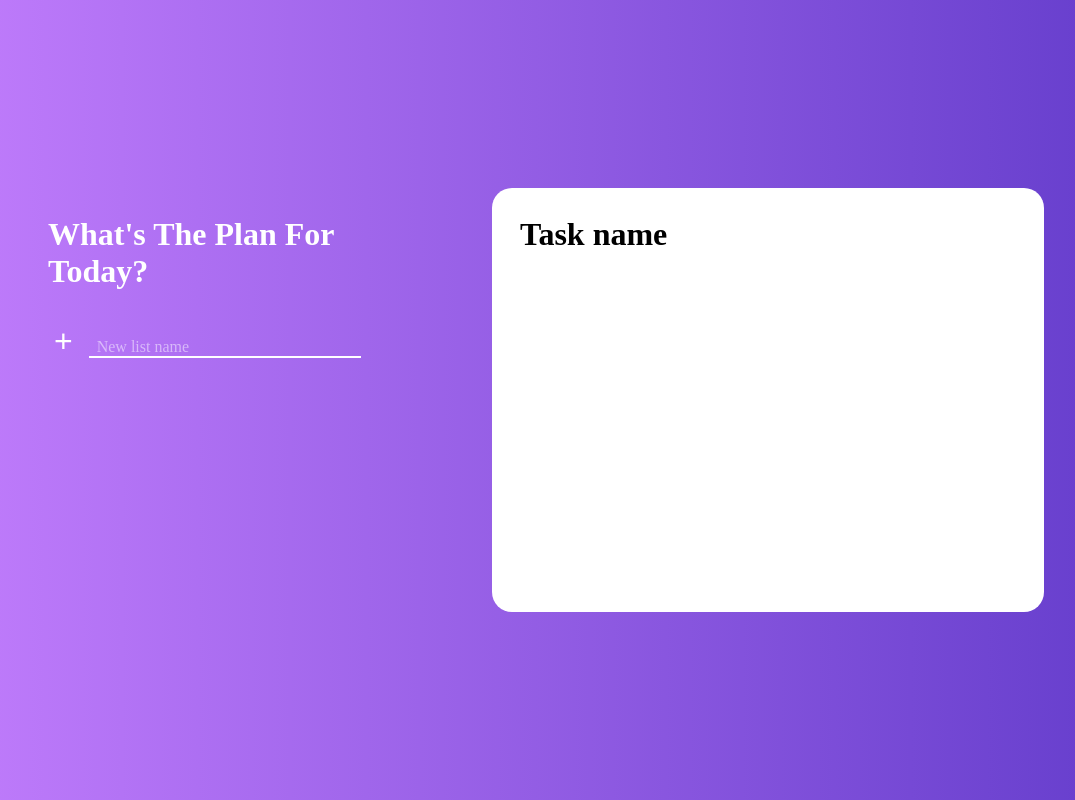
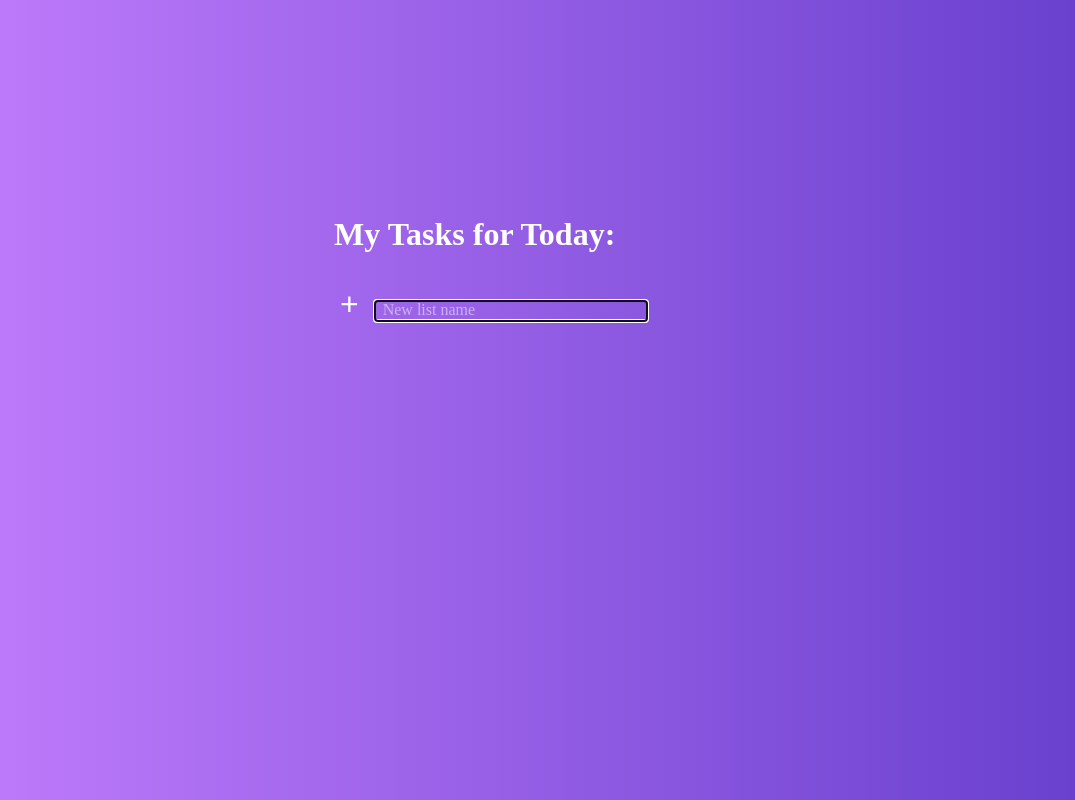
Before and after one commit to WalZKiller/ToDo_List_App, a React (Create React App) app: page / in a window 1280 px wide. Shown: the top 800 px of the page, without its empty margins (124-1199 px from the left). Built offline with nearby package versions, Linux system fonts and the light colour scheme.

Commit message:
finished edit icon onClick & roughly whole app

```diff
--- a/src/components/Card/index.js
+++ b/src/components/Card/index.js
@@ -3,14 +3,11 @@
 //Style
 import { Wrapper } from './Card.styles';
 import TaskListCard from '../TaskListCard';
-import TaskCardWhite from '../TaskCardWhite';
-
 
 const Card = () => (
 
     <Wrapper>
         <TaskListCard />
-        <TaskCardWhite />
     </Wrapper>
 );
 
--- a/src/components/TaskCardWhite/TaskCardWhite.styles.js
+++ /dev/null
@@ -1,33 +0,0 @@
-import styled from "styled-components";
-
-export const Wrapper = styled.div`
-    background: rgba(255, 255, 255, 1);
-    width: 40vw;
-    height: 30vw;
-    max-height: auto;
-    border-radius: 20px;
-    padding: 20px;
-    margin-left: 20px;
-`;
-
-export const CardWhiteHeader = styled.div`
-    color: black;
-    font-size: 2rem;
-    font-family: 'Quicksand';
-    font-weight: 600;
-    margin-top: 0.5rem;
-    margin-bottom: 2rem;
-    margin-left: 0.5rem;
-    margin-right: 0.5rem;
-
-`;
-
-export const CardWhiteContent = styled.div`
-    display: flex;
-    flex-direction: column;
-`;
-
-export const IndividualTask = styled.div`
-    display: flex;
-    flex-direction: row;
-`;
--- a/src/components/TaskCardWhite/index.js
+++ /dev/null
@@ -1,18 +0,0 @@
-import React from 'react';
-
-//Styles
-import { Wrapper, CardWhiteHeader, CardWhiteContent, IndividualTask } from './TaskCardWhite.styles';
-
-const TaskCardWhite = () => (
-
-    <Wrapper>
-        <CardWhiteHeader>Task name</CardWhiteHeader>
-        <CardWhiteContent>
-            <IndividualTask>
-
-            </IndividualTask>
-        </CardWhiteContent>
-    </Wrapper>
-);
-
-export default TaskCardWhite;
--- a/src/components/TaskListCard/index.js
+++ b/src/components/TaskListCard/index.js
@@ -15,7 +15,7 @@
     return (
     <>
         <Wrapper>
-            <TaskListHeader>What's The Plan For Today?</TaskListHeader>
+            <TaskListHeader>My Tasks for Today:</TaskListHeader>
             <TaskListContent>
                 <ToDoList />
             </TaskListContent>
--- a/src/components/TaskListForm/index.js
+++ b/src/components/TaskListForm/index.js
@@ -1,4 +1,4 @@
-import React, { useEffect, useState } from 'react';
+import React, { useEffect, useState, useRef } from 'react';
 
 //Styles
 import { Wrapper, Content, Button, Form, InputField } from './TaskListForm.styles';
@@ -10,6 +10,12 @@
 
     /*const { state, setState, addNewTaskList, setAddNewTaskList } = useTaskListFetch();*/
     const [input, setInput] = useState('');
+
+    const inputRef = useRef();
+
+    useEffect(() => {
+        inputRef.current.focus();
+    });
 
     /*function save() {
         localStorage.setItem("idtasklist", state)
@@ -46,7 +52,7 @@
                             placeholder="New list name"
                             value = {input}
                             onChange={handleChange}
-
+                            ref={inputRef}
                         />
                     </Form>
                 </Content>
--- a/src/components/ToDoList/index.js
+++ b/src/components/ToDoList/index.js
@@ -1,4 +1,4 @@
-import React, { useState } from 'react';
+import React, { useState, useEffect, useRef } from 'react';
 
 //Style
 import { Wrapper, AddedTodo } from './TodoList.styles';
@@ -20,6 +20,14 @@
 
         setTodos(newTodo);
         console.log(todo, ...todos);
+    };
+
+    const updateTodo = (todoId, newValue) => {
+        if (!newValue.text || /^\s*$/.test(newValue.text)) {
+            return
+        };
+
+        setTodos(prev => prev.map(item => item.id === todoId ? newValue : item))
     };
 
     const removeTodo = (id) => {
@@ -44,7 +52,7 @@
                 <TaskListForm onSubmit={addTodo}/>
             </Wrapper>
             <AddedTodo>
-                    <Todo todos={todos} completeTodo={completeTodo} removeTodo={removeTodo}/>
+                    <Todo todos={todos} completeTodo={completeTodo} removeTodo={removeTodo} updateTodo={updateTodo}/>
             </AddedTodo>
         </>
     )
--- a/src/components/Todo/Todo.styles.js
+++ b/src/components/Todo/Todo.styles.js
@@ -14,9 +14,11 @@
     width: 25px;
     height: 25px;
     margin: 0 20px;
+    cursor: pointer;
 `;
 
 export const EditIcon = styled.img`
     width: 25px;
     height: 25px;
+    cursor: pointer;
 `;
--- a/src/components/Todo/index.js
+++ b/src/components/Todo/index.js
@@ -7,12 +7,28 @@
 import Remove from '../../images/remove-white.png';
 import Edit from '../../images/edit-white.png';
 
-const Todo = ({todos, completeTodo, removeTodo}) => {
+//Components
+import TaskListForm from '../TaskListForm';
+
+const Todo = ({todos, completeTodo, removeTodo, updateTodo}) => {
 
     const [edit, setEdit] = useState({
         id: null,
         value: ''
     });
+
+    const submitUpdate = (value) => {
+        updateTodo(edit.id, value);
+
+        setEdit({
+            id: null,
+            value: '',
+        })
+    };
+
+    if (edit.id) {
+        return <TaskListForm onSubmit={submitUpdate} />
+    };
 
     return todos.map((todo, index) => (
 
@@ -21,7 +37,7 @@
                     {todo.text}
                 </Div2>
                 <RemoveIcon src={Remove} alt="remove-icon" onClick={() => removeTodo(todo.id)}/>
-                <EditIcon src={Edit} alt="edit-icon"/>
+                <EditIcon src={Edit} alt="edit-icon" onClick={() => setEdit({id: todo.id, value: todo.text})} />
             </Div1>
     ));
 };
```
